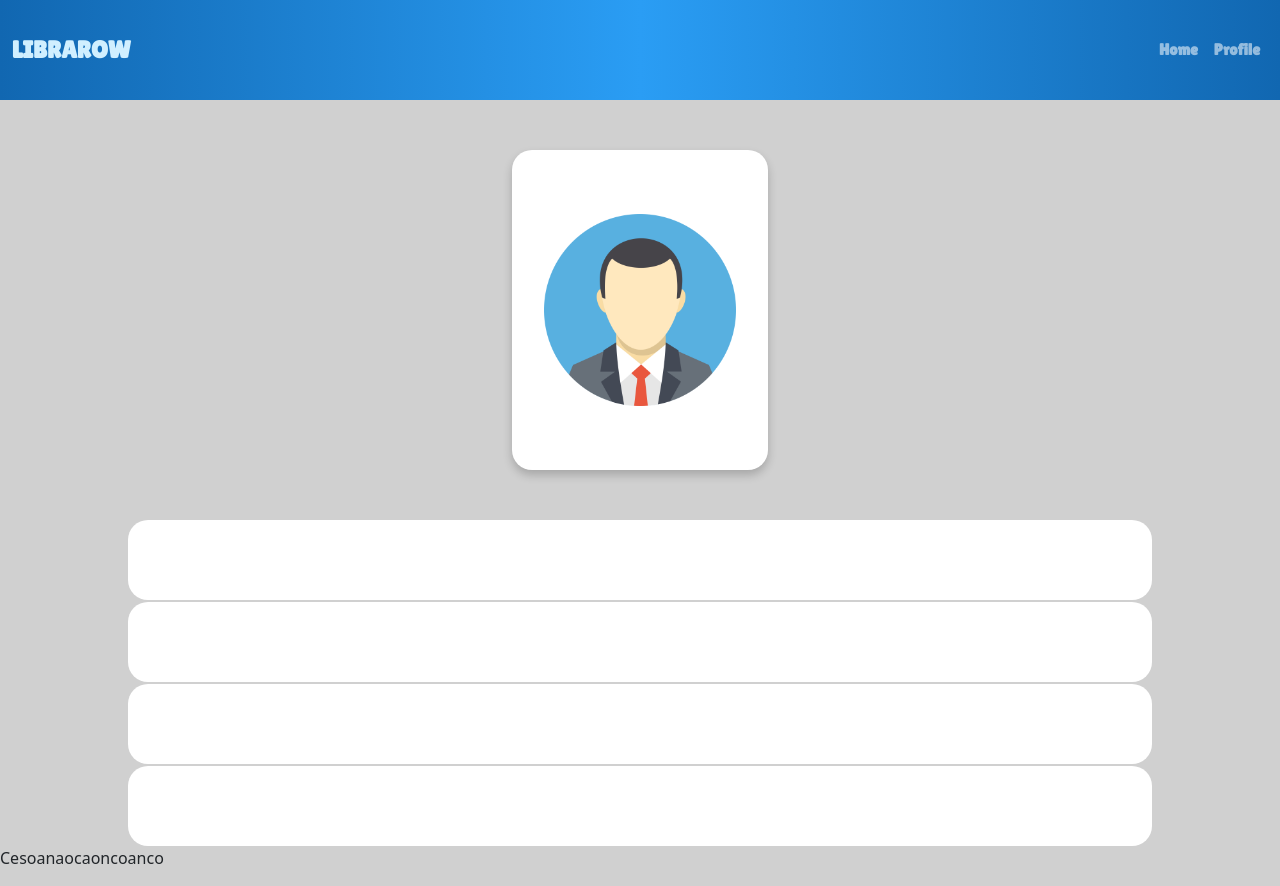
After one commit to XnoahR/Librarow, a PHP site: page /profile_pustakawan.php in a window 1280 px wide. The commit adds this page. Run offline with PHP 8.4, Linux system fonts and the light colour scheme.

Commit message:
profile_pustakawan_update

```diff
--- a/admin_page.php
+++ b/admin_page.php
@@ -19,10 +19,10 @@
             <div class="nav navbar-custom" id="navbarSupportedContent" style="color: #D0EFFF !important;">
                 <ul class="navbar-nav ms-auto">
                     <li class="nav-item">
-                        <a class="nav-link" href="admin_page.php">Home</a>
+                        <a class="nav-link" href="#admin_page.php">Home</a>
                     </li>
                     <li class="nav-item">
-                        <a class="nav-link" href="#">Profile</a>
+                        <a class="nav-link" href="#profile_pustakawan.php">Profile</a>
                     </li>
                 </ul>
             </div>
--- /dev/null
+++ b/css/profile_pustakawan.css
@@ -0,0 +1,74 @@
+@font-face {
+    font-family: Title;
+    src: url(/font/lilita-one.regular.ttf);
+}
+
+.navbar{
+    min-height: 100px;
+    background-image: linear-gradient(to right,#1167B1,#2A9DF4,#1167B1);
+}
+
+.navbar-brand{
+    text-align: left;
+    font-weight: bold;
+    font-size: 24px;
+    font-family: Title !important;
+    color: #D0EFFF !important;
+}
+
+.navbar-brand, .navbar-custom {
+    text-align: left;
+    font-weight: bold;
+    font-family: Title !important;
+    color: #D0EFFF !important;
+}
+
+.picture{
+    width: 20%;
+    height: 40vh;
+    margin: auto;
+    background-color: white;
+    margin-top: 50px;
+    margin-bottom: 50px;
+    display: flex;
+    flex-wrap: wrap;
+    justify-content: center;
+    border-radius: 20px;
+    box-shadow: 0 5px 10px rgba(0, 0, 0, 0.2);
+    gap: 20px;
+}
+
+.picture, .imgpicture{
+    text-align: center;
+    flex-grow: 1;
+    display: flex;
+    justify-content: center;
+    align-items: center;
+}
+
+.picture, .imgpicture img{
+    max-width: 100%;
+    max-height: 100%;
+}
+
+.content {
+    width: 80%;
+    height: 10vh;
+    margin: auto;
+    background-color: white;
+    margin-top: 2px;
+    border-radius: 20px;
+}
+
+
+.button1 {
+    width: 150px;
+    display: inline-block;
+    background: #2A9DF4;
+    cursor: pointer;
+    border-radius: 30px;
+    border-color: #D0EFFF;
+    border-width: 2px;
+    text-decoration: none;
+    color: white;
+}
--- /dev/null
+++ b/profile_pustakawan.php
@@ -0,0 +1,72 @@
+<!DOCTYPE html>
+<html lang="en">
+
+<head>
+    <meta charset="UTF-8">
+    <meta http-equiv="X-UA-Compatible" content="IE=edge">
+    <meta name="viewport" content="width=device-width, initial-scale=1.0">
+    <title>Librarow</title>
+    <link rel="stylesheet" href="bootstrap/css/bootstrap.min.css">
+    <link rel="stylesheet" href="css/profile_pustakawan.css">
+</head>
+
+<body style="background-color: #D0D0D0;">
+
+    <!--Navbar-->
+    <nav class="navbar sticky-top navbar-expand-sm navbar-dark" style="color: #D0EFFF;">
+        <div class="container-fluid ">
+            <a class="navbar-brand " href="#">LIBRAROW</a>
+            <div class="nav navbar-custom" id="navbarSupportedContent" style="color: #D0EFFF !important;">
+                <ul class="navbar-nav ms-auto">
+                    <li class="nav-item">
+                        <a class="nav-link" href="admin_page.php">Home</a>
+                    </li>
+                    <li class="nav-item">
+                        <a class="nav-link" href="profile_pustakawan.php">Profile</a>
+                    </li>
+                </ul>
+            </div>
+        </div>
+    </nav>
+
+
+    <!-- Tab Container -->
+    <div class="picture">
+        <div class="imgpicture">
+            <img src="img/orang.png" width="75%" alt="404! Image Not Found">
+        </div>
+    </div>
+
+    <div class="content">
+    <table class="table-container">
+    <table class="tg">
+        <thead>
+        <tr>
+            <td class="tg-0lax" rowspan="2"></td>
+            <td class="tg-0lax"></td>
+            <td class="tg-0lax" rowspan="2"></td>
+        </tr>
+        <tr>
+            <td class="tg-0lax"></td>
+        </tr>
+        </thead>
+    </table>
+    </div>
+
+    <!-- Pemisah sementara -->
+    <div class="content">
+
+    </div>
+    <div class="content">
+
+    </div>
+    <div class="content">
+
+    </div>
+    <footer>
+        <p>Cesoanaocaoncoanco</p>
+    </footer>
+
+
+</body>
+</html>
```
Also changed, not shown: img/orang.png (added).
